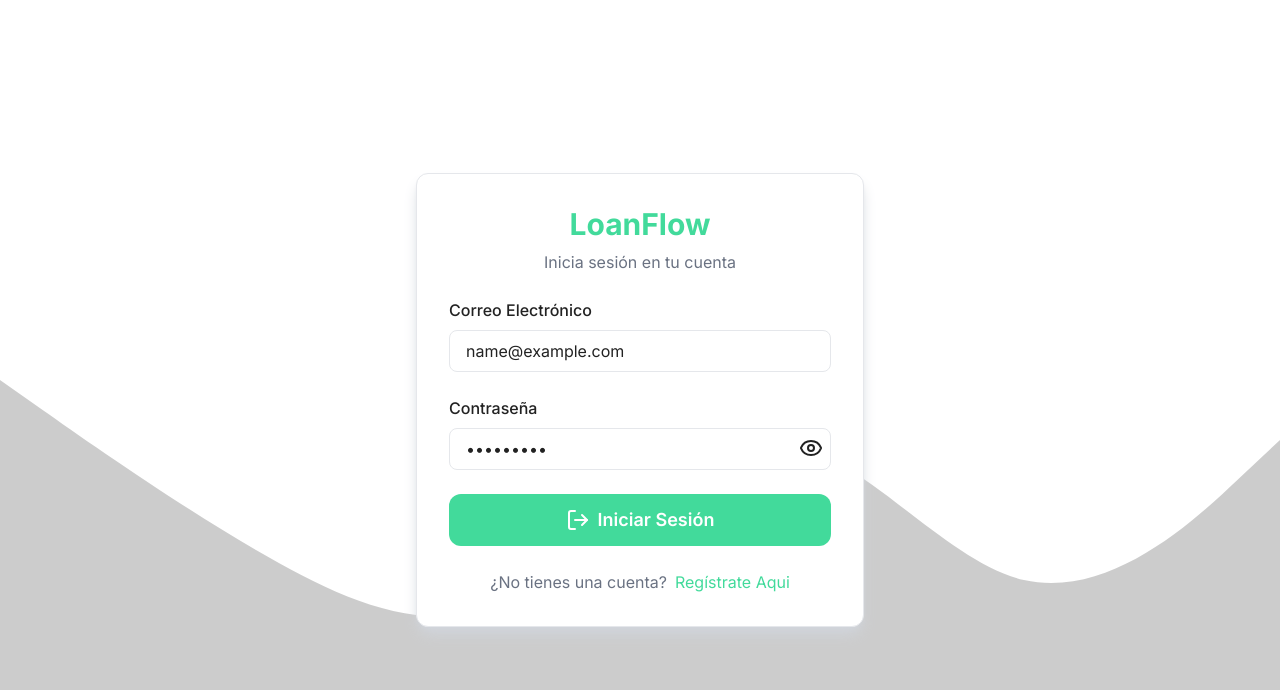
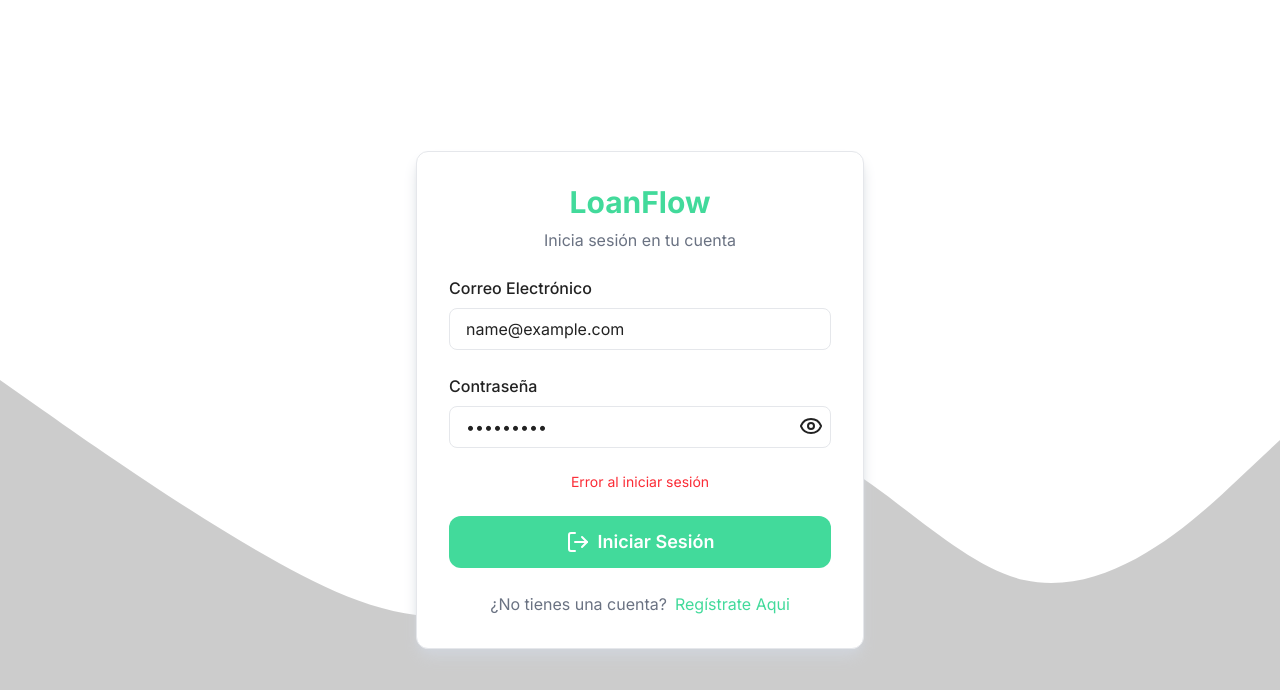
Before and after one commit to OrlandoDev17/loanflow, a Next.js app in the folder frontend/: page /auth/login in a window 1280 px wide. Both pictures are taken after typing "name@example.com", "Sample123" into the empty fields and a click on the button "Iniciar Sesión". Shown: the top 690 px of the page. Built offline with nearby package versions, Linux system fonts and the light colour scheme; no server answers.

Commit message:
mejora paginas principal y login

```diff
--- a/frontend/src/app/auth/login/page.tsx
+++ b/frontend/src/app/auth/login/page.tsx
@@ -79,6 +79,9 @@ export default function LoginPage() {
                 {showPassword ? <EyeOffIcon /> : <EyeIcon />}
               </button>
             </label>
+            {error && (
+              <p className="text-red-500 text-sm text-center">{error}</p>
+            )}
             <button
               type="submit"
               disabled={isLoading}
--- a/frontend/src/app/page.tsx
+++ b/frontend/src/app/page.tsx
@@ -1,7 +1,21 @@
+"use client";
+
+import { useEffect } from "react";
+import { useRouter } from "next/navigation";
+
 import { ClientsManagment } from "@/components/sections/ClientsManagment";
 import { Welcome } from "@/components/ui/Welcome";
 
 export default function Home() {
+  const router = useRouter();
+
+  useEffect(() => {
+    const token = localStorage.getItem("token");
+    if (!token) {
+      router.push("/auth/login");
+    }
+  }, []);
+
   return (
     <>
       <Welcome />
```
